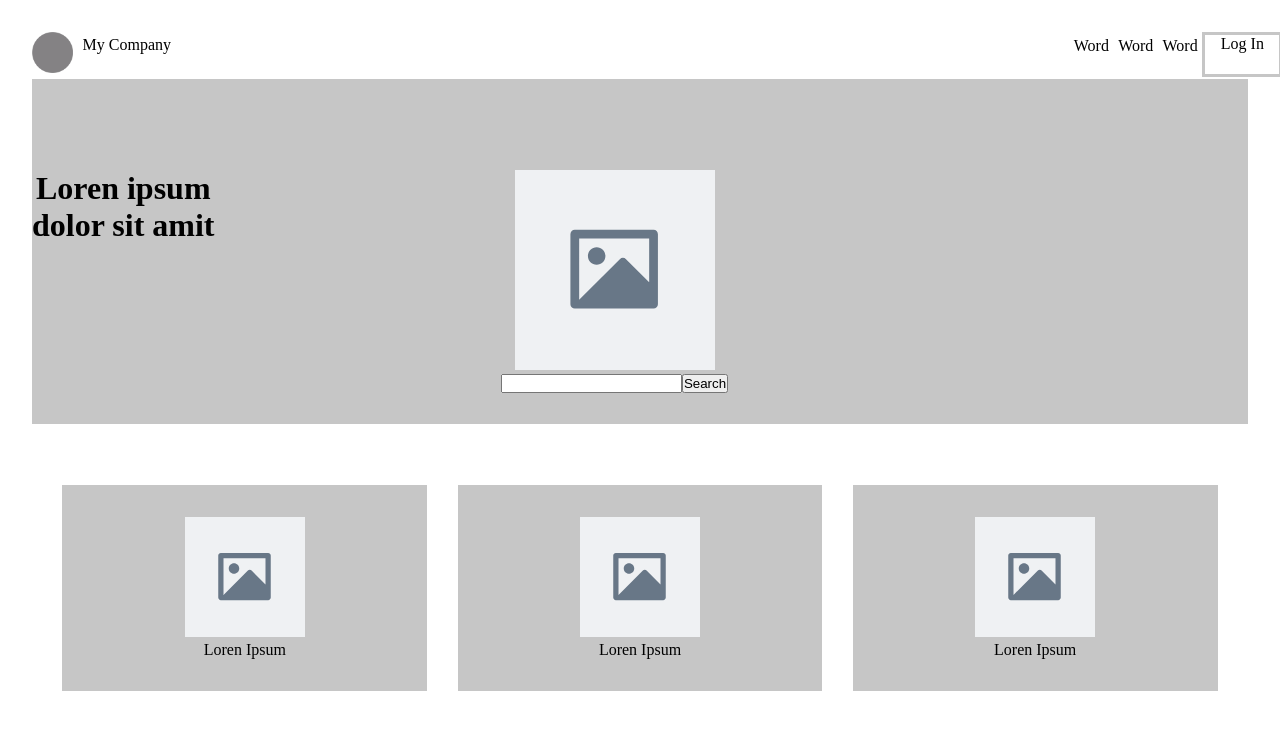
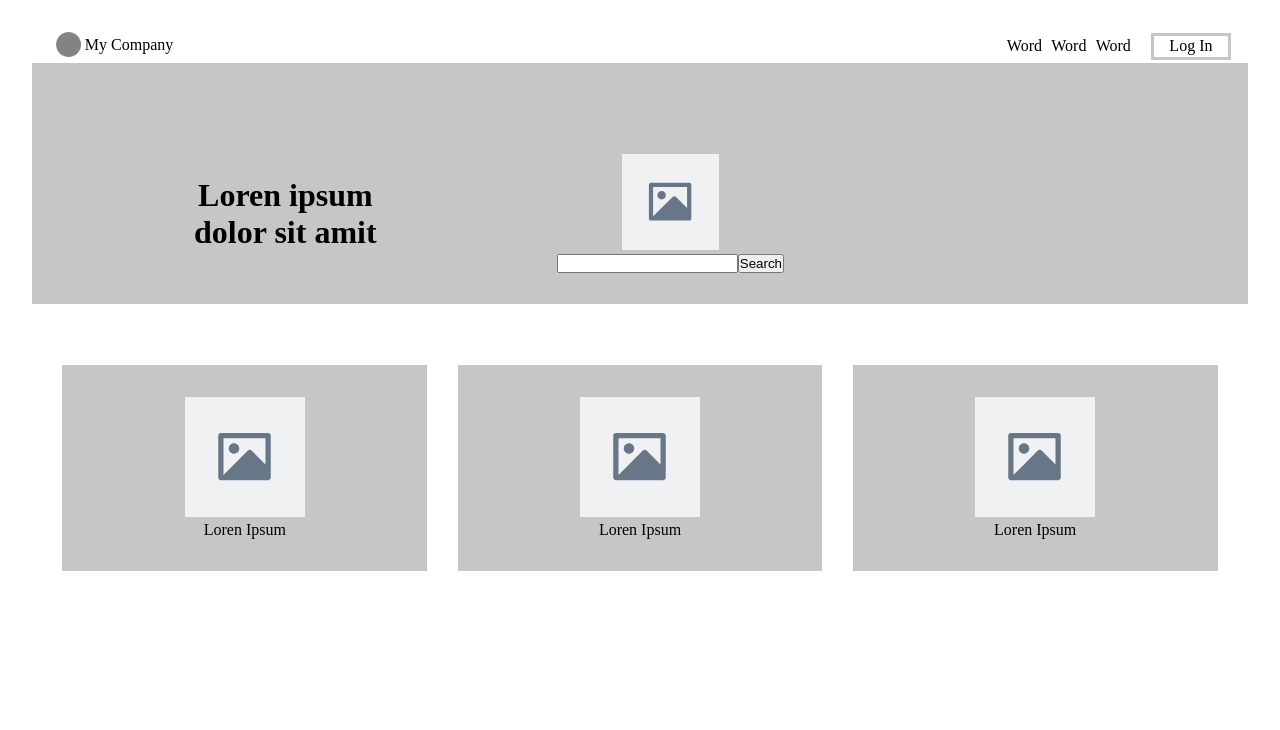
Before and after one commit to PeymonA/Mission-0, a React (Vite) app in the folder mission0/: page / in a window 1280 px wide. Shown: the top 730 px of the page. Built offline with nearby package versions, Linux system fonts and the light colour scheme.

Commit message:
made body layout look better

```diff
--- a/mission0/src/App.jsx
+++ b/mission0/src/App.jsx
@@ -31,7 +31,7 @@ const App = () => {
         <div className='headerLeft'>
           <div>
             <img src='./circle-256.gif' alt='placeholderLogo'
-              style={{paddingRight:'5px', width:'100%'}}/>
+              style={{width:'100%'}}/>
           </div>
             <Box word= "My Company"/>
         </div>
@@ -47,11 +47,12 @@ const App = () => {
 
 
       <div className='body'>
-        <div style={{alignSelf: 'flex-start'}}>
-          <h1>Loren ipsum</h1>
-          <h1>dolor sit amit</h1>
+        <div className='bodyLeft'>
+          <h1>
+            Loren ipsum <br/> dolor sit amit
+          </h1>
         </div>
-        <div style={{alignSelf:'flex-end'}}>
+        <div className='bodyRight'>
           <div>
             <img src='./placeholder.svg' alt='placeholder'
               style={{width:'25%'}}/>
@@ -61,6 +62,7 @@ const App = () => {
             <button>Search</button>
           </form>
         </div>
+        <div className='bodySpacer' />
       </div>
 
 
--- a/mission0/src/index.css
+++ b/mission0/src/index.css
@@ -8,7 +8,8 @@
   display: flex;
   flex-direction: row;
   gap: 75%;
-  padding-right: 2%;
+  padding-right: 7.5%;
+  padding-left: 2%;
   padding-bottom: 2px;
 
 }
@@ -23,6 +24,24 @@
   display: flex;
   padding-top: 7.5%;
   padding-bottom: 2.5%;
+  align-items: center;
+}
+
+.bodyLeft {
+  flex: 1;
+  padding-left: 5%;
+}
+
+.bodySpacer {
+  flex: 1;
+}
+
+.bodyRight {
+  flex: 1;
+  display: flex;
+  flex-direction: column;
+  align-items: center;
+  justify-content: center;
 }
 
 .footer {
@@ -42,8 +61,12 @@
 }
 
 .input {
+  margin-left: 10%;
   padding-left: 10%;
   padding-right: 10%;
+  padding-top: 1%;
+  padding-bottom: 1%;
   border-style: solid;
   border-color: rgb(198, 198, 198);
+  align-self: center;
 }
```
